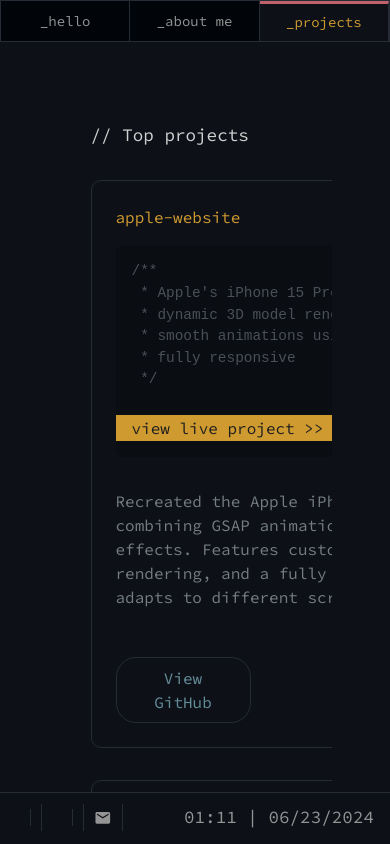
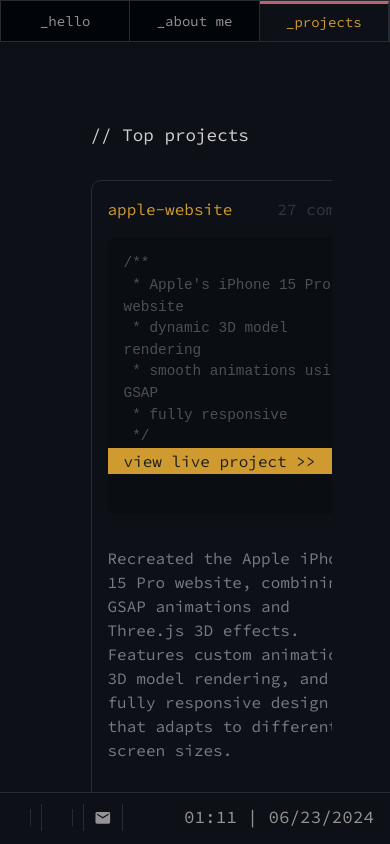
Before and after one commit to jung-eugene/portfolio, a Next.js app: page /project in a window 390 px wide. Built offline with nearby package versions, Linux system fonts and the light colour scheme; some icons are missing.

Commit message:
media query for mobile screens

```diff
--- a/styles/Project.module.css
+++ b/styles/Project.module.css
@@ -122,3 +122,30 @@
   background-color: #648d9a;
   color: #ffffff;
 }
+
+@media screen and (max-width: 768px) {
+  .grid {
+    grid-template-columns: repeat(auto-fit, minmax(300px, 1fr));
+    gap: 1rem;
+  }
+
+  .card {
+    padding: 1rem;
+  }
+
+  .codeBlock {
+    height: auto; /* Allow code block to expand */
+    padding-bottom: 2.5rem; /* Ensure space for the button */
+  }
+
+  .button {
+    position: static; /* Remove absolute positioning */
+    width: calc(100% + 2rem); /* Ensure button spans full width */
+    margin: 0 -1rem; /* Remove button padding */
+  }
+
+  .githubButton {
+    text-align: center;
+    width: 100%;
+  }
+}
```
